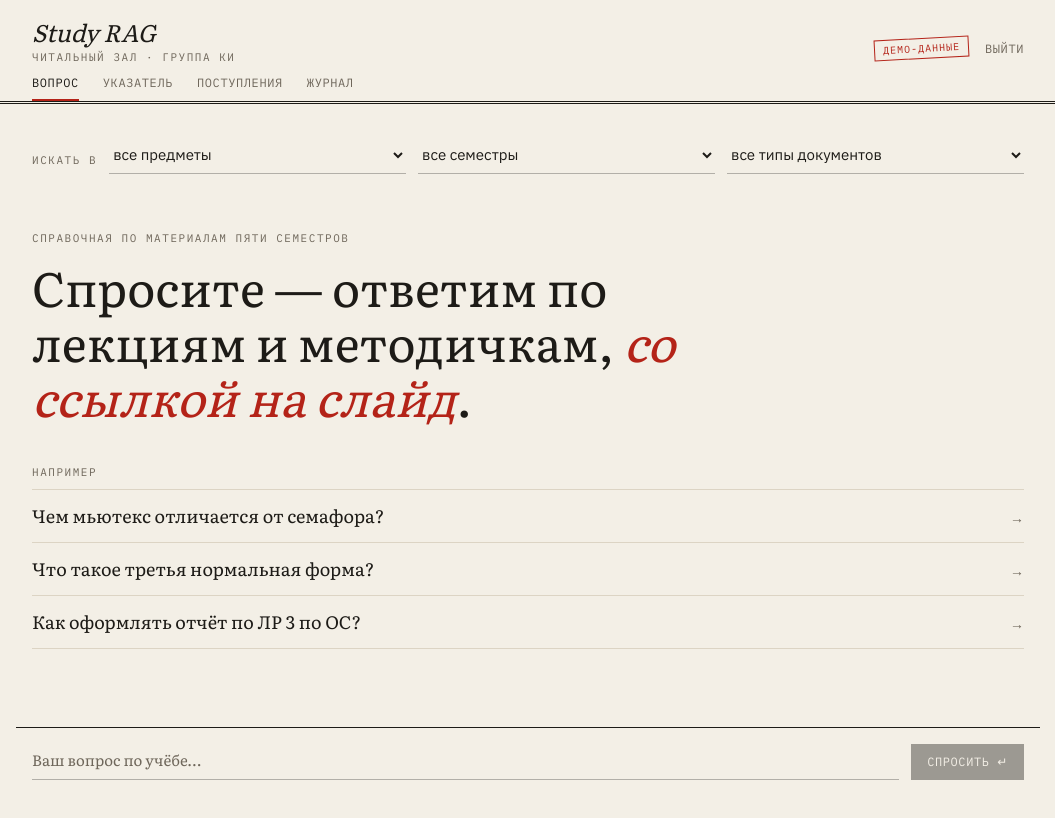
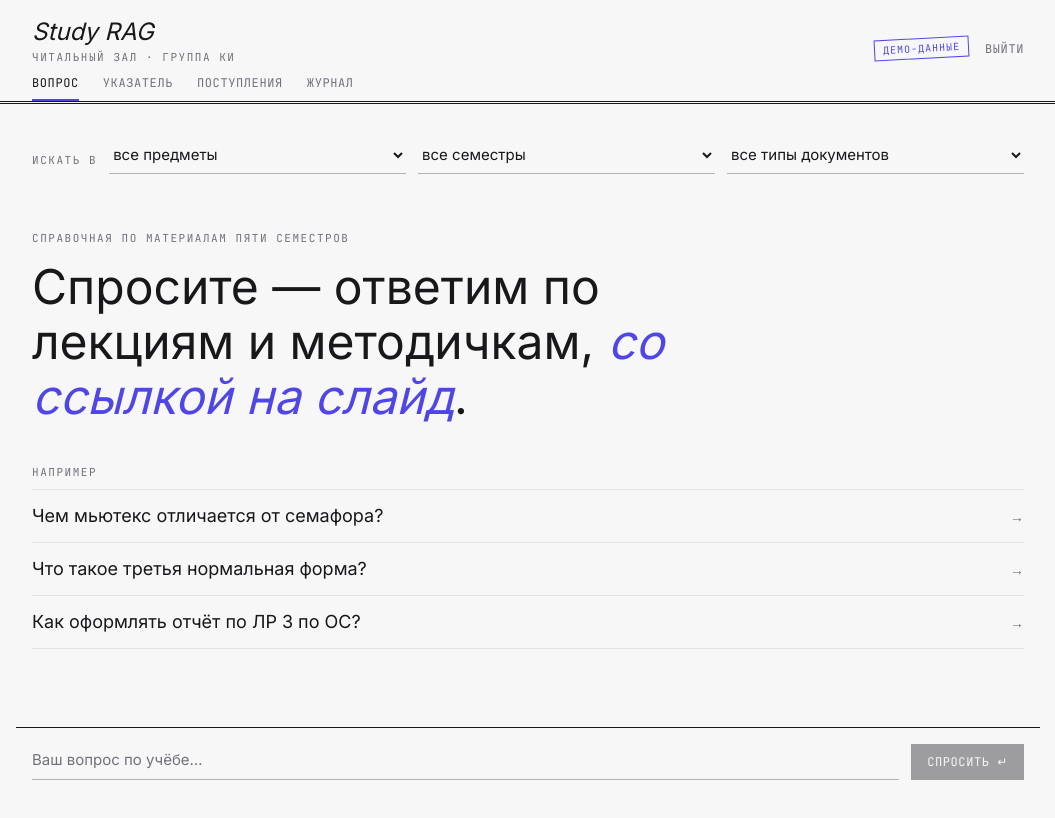
Before and after one commit to fA1N-n/study-rag, a Next.js app: page / in a window 1280 px wide. Shown: the top 818 px of the page, without its empty margins (112-1167 px from the left). Built offline with nearby package versions, Linux system fonts and the light colour scheme.

Commit message:
Stage 1: three design mocks, pick variant A, design tokens
Co-Authored-By: Claude Opus 5.5 <noreply@anthropic.com>

```diff
--- a/src/app/globals.css
+++ b/src/app/globals.css
@@ -1,64 +1,95 @@
 @import "tailwindcss";
 
-/* «Читальный зал»: бумага, чернила, красный штамп, жёлтый маркер */
+/* Дизайн «Консоль» (вариант A, docs/design.md): нейтральный серый, индиго, плоские карточки */
 :root {
   color-scheme: light;
-  --paper: #f3efe6;
-  --card: #faf8f3;
-  --ink: #1d1b17;
-  --mute: #6f675b;
-  --rule: #dcd4c4;
-  --accent: #b42318;
-  --mark: #f6e05e;
+  --bg: #f7f7f8;
+  --panel: #ffffff;
+  --sub: #f1f1f3;
+  --ink: #18181b;
+  --mute: #71717a;
+  --line: #e4e4e7;
+  --acc: #4f46e5;
+  --acc-soft: #eef2ff;
+  --ok: #16a34a;
+  --warn: #d97706;
+  --bad: #dc2626;
+  --hl: #fef08a;
+}
+
+:root[data-theme="dark"] {
+  color-scheme: dark;
+  --bg: #0b0b0d;
+  --panel: #131316;
+  --sub: #1b1b1f;
+  --ink: #ececf1;
+  --mute: #8b8b95;
+  --line: #27272c;
+  --acc: #818cf8;
+  --acc-soft: #1e1b4b;
+  --ok: #4ade80;
+  --warn: #fbbf24;
+  --bad: #f87171;
+  --hl: #5b4d0b;
 }
 
 @media (prefers-color-scheme: dark) {
-  :root {
+  :root:not([data-theme="light"]) {
     color-scheme: dark;
-    --paper: #14130f;
-    --card: #1b1a15;
-    --ink: #ebe5d6;
-    --mute: #9d9586;
-    --rule: #36322a;
-    --accent: #f07a6a;
-    --mark: #5c5214;
+    --bg: #0b0b0d;
+    --panel: #131316;
+    --sub: #1b1b1f;
+    --ink: #ececf1;
+    --mute: #8b8b95;
+    --line: #27272c;
+    --acc: #818cf8;
+    --acc-soft: #1e1b4b;
+    --ok: #4ade80;
+    --warn: #fbbf24;
+    --bad: #f87171;
+    --hl: #5b4d0b;
   }
 }
 
 @theme inline {
-  --color-paper: var(--paper);
-  --color-card: var(--card);
+  --color-bg: var(--bg);
+  --color-panel: var(--panel);
+  --color-sub: var(--sub);
   --color-ink: var(--ink);
   --color-mute: var(--mute);
-  --color-rule: var(--rule);
-  --color-accent: var(--accent);
-  --color-mark: var(--mark);
-  --font-serif: var(--font-literata);
-  --font-sans: var(--font-plex);
-  --font-mono: var(--font-plex-mono);
+  --color-line: var(--line);
+  --color-acc: var(--acc);
+  --color-acc-soft: var(--acc-soft);
+  --color-ok: var(--ok);
+  --color-warn: var(--warn);
+  --color-bad: var(--bad);
+  --color-hl: var(--hl);
+  /* старые имена прототипа v1 — уйдут вместе с прототипом */
+  --color-paper: var(--bg);
+  --color-card: var(--panel);
+  --color-rule: var(--line);
+  --color-accent: var(--acc);
+  --color-mark: var(--hl);
+  --font-sans: var(--font-inter);
+  --font-serif: var(--font-inter);
+  --font-mono: var(--font-jb-mono);
 }
 
 body {
-  background: var(--paper);
+  background: var(--bg);
   color: var(--ink);
-  font-family: var(--font-plex), system-ui, sans-serif;
-}
-
-html {
-  scroll-behavior: smooth;
-}
-
-:target {
-  scroll-margin-top: 7rem;
+  font-family: var(--font-inter), system-ui, sans-serif;
+  font-size: 14px;
+  line-height: 1.5;
 }
 
 ::selection {
-  background: var(--mark);
+  background: var(--hl);
   color: var(--ink);
 }
 
 :focus-visible {
-  outline: 2px solid var(--accent);
+  outline: 2px solid var(--acc);
   outline-offset: 2px;
 }
 
@@ -66,10 +97,10 @@ html {
   50% { opacity: 0; }
 }
 
-/* курсор печати при «стриме» ответа */
+/* курсор печати при стриме ответа */
 .caret::after {
   content: "▍";
   margin-left: 2px;
-  color: var(--accent);
+  color: var(--acc);
   animation: blink 1s steps(1) infinite;
 }
--- a/src/app/layout.tsx
+++ b/src/app/layout.tsx
@@ -1,19 +1,18 @@
 import type { Metadata } from "next";
-import { IBM_Plex_Mono, IBM_Plex_Sans, Literata } from "next/font/google";
+import { Inter, JetBrains_Mono } from "next/font/google";
 import "./globals.css";
 
-const literata = Literata({ variable: "--font-literata", subsets: ["latin", "cyrillic"], style: ["normal", "italic"] });
-const plex = IBM_Plex_Sans({ variable: "--font-plex", subsets: ["latin", "cyrillic"], weight: ["400", "500", "600"] });
-const plexMono = IBM_Plex_Mono({ variable: "--font-plex-mono", subsets: ["latin", "cyrillic"], weight: ["400", "500"] });
+const inter = Inter({ variable: "--font-inter", subsets: ["latin", "cyrillic"] });
+const mono = JetBrains_Mono({ variable: "--font-jb-mono", subsets: ["latin", "cyrillic"], weight: ["400", "500"] });
 
 export const metadata: Metadata = {
-  title: "Study RAG — читальный зал",
-  description: "Учебный ассистент по материалам группы КИ",
+  title: "Study RAG",
+  description: "Разметка учебных документов агентами и RAG по ним",
 };
 
 export default function RootLayout({ children }: LayoutProps<"/">) {
   return (
-    <html lang="ru" className={`${literata.variable} ${plex.variable} ${plexMono.variable} h-full antialiased`}>
+    <html lang="ru" className={`${inter.variable} ${mono.variable} h-full antialiased`}>
       <body className="min-h-full flex flex-col">{children}</body>
     </html>
   );
```
Also changed, not shown: package.json (+15 -3 lines), 26 other files (tests, documents, lock files or other folders).
